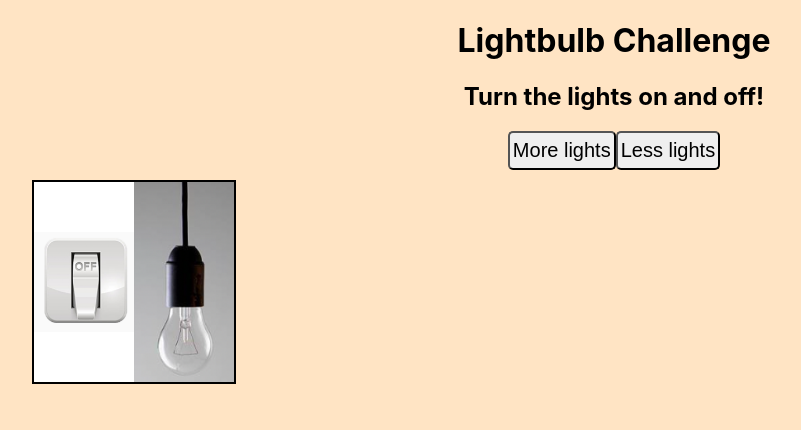
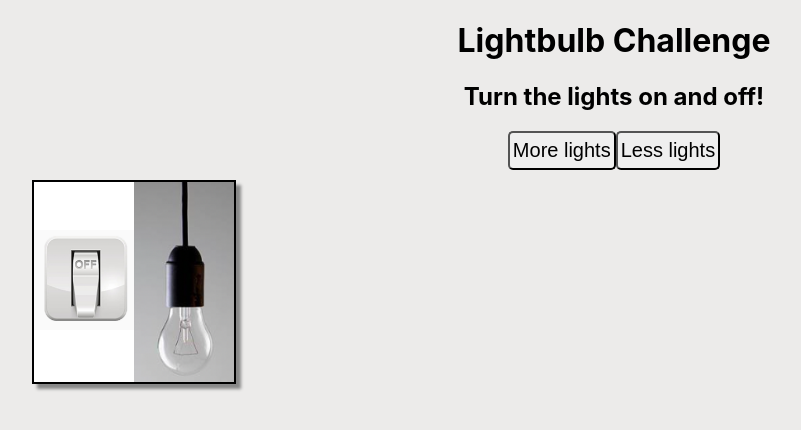
Before and after one commit to learn-academy-2022-hotel/lightbulb-SunkissedQueen, a React (Create React App) app: page / in a window 1280 px wide. Both pictures are taken after a click on the button "More lights". Shown: the top 430 px of the page, without its empty margins (26-827 px from the left). Built offline with nearby package versions, Linux system fonts and the light colour scheme; the HTML template or start-up script is replaced by a standard one.

Commit message:
added styling and refactor coding

```diff
--- a/src/App.css
+++ b/src/App.css
@@ -41,5 +41,5 @@ button:hover {
 }
 
 body {
-  background-color: bisque;
+  background-color: rgba(198, 196, 193, 0.329);
 }
--- a/src/App.js
+++ b/src/App.js
@@ -6,7 +6,6 @@ const App = () => {
   return (
     <>
       <h1>Lightbulb Challenge</h1>
-      <h2>Turn the lights on and off!</h2>
       <Bulb />
     </>
   )
--- a/src/components/Bulb.js
+++ b/src/components/Bulb.js
@@ -14,20 +14,23 @@ const Bulb = (props) => {
 
   return (
     <>
+      <h2>Turn the lights on and off!</h2>
       <div className="center">
-        <button onClick={addLight}>More lights</button>
-        <button onClick={removeLight}>Less lights</button>
+        <button onClick={addLight}>
+          More lights
+        </button>
+        <button onClick={removeLight}>
+          Less lights
+        </button>
       </div>
-      {extraLight.map((value, index) => {
-        return(
+      {extraLight.map((value, index) =>
           <div
             key={index}
             className="col"
           >
             <LightSwitch />
           </div>
-        )
-      })}
+      )}
     </>
   )
 }
--- a/src/components/LightSwitch.js
+++ b/src/components/LightSwitch.js
@@ -8,15 +8,11 @@ const LightSwitch = (props) => {
 
   const [lightSwitchStatus, setLightSwitchStatus] = useState("off")
 
-  const [switchOnOff, setSwitchOnOff] = useState(false)
-
   const lightsOnOff = () => {
     if(lightSwitchStatus === "off") {
       setLightSwitchStatus("on")
-      setSwitchOnOff(true)
     } else {
       setLightSwitchStatus("off")
-      setSwitchOnOff(false)
     }
   }
 
@@ -24,25 +20,26 @@ const LightSwitch = (props) => {
     <>
       <div
         className="lightbulb"
-        onClick={lightsOnOff}
         style={{
-          backgroundColor: switchOnOff ? "bisque" : "white",
+          backgroundColor: lightSwitchStatus === "on" ? "#ffe4c4" : "#ffffff",
+          boxShadow: lightSwitchStatus === "on" ? "5px 5px 3px #ffe4c4, 10px 10px 8px #888888" : "5px 5px 3px #888888"
         }}
       >
-        {props.status}
+        <section onClick={lightsOnOff}>
           <img
-          src={switchOnOff ? SwitchImage2 : SwitchImage1}
+            src={lightSwitchStatus === "on" ? SwitchImage2 : SwitchImage1}
             alt={
-            switchOnOff ?
+              lightSwitchStatus === "on" ?
               "white rectangular box encasing a light switch pointing up and displaying the word on in gray uppercase letters" :
               "white rectangular box encasing a light switch pointing down and displaying the word off in gray uppercase letters"
             }
             style={{ width: 100, height: 100 }}
           />
+        </section>
         <img
-          src={switchOnOff ? LightImage2 : LightImage1}
+          src={lightSwitchStatus === "on" ? LightImage2 : LightImage1}
           alt={
-            switchOnOff ?
+            lightSwitchStatus === "on" ?
             "long black cord attached to the top of a clear light bulb" :
             "long black cord attached to the top of a yellow light bulb"
           }
```
Also changed, not shown: 1 other file (tests, documents, lock files or other folders). Lines whose indentation alone changed are shown as unchanged.
